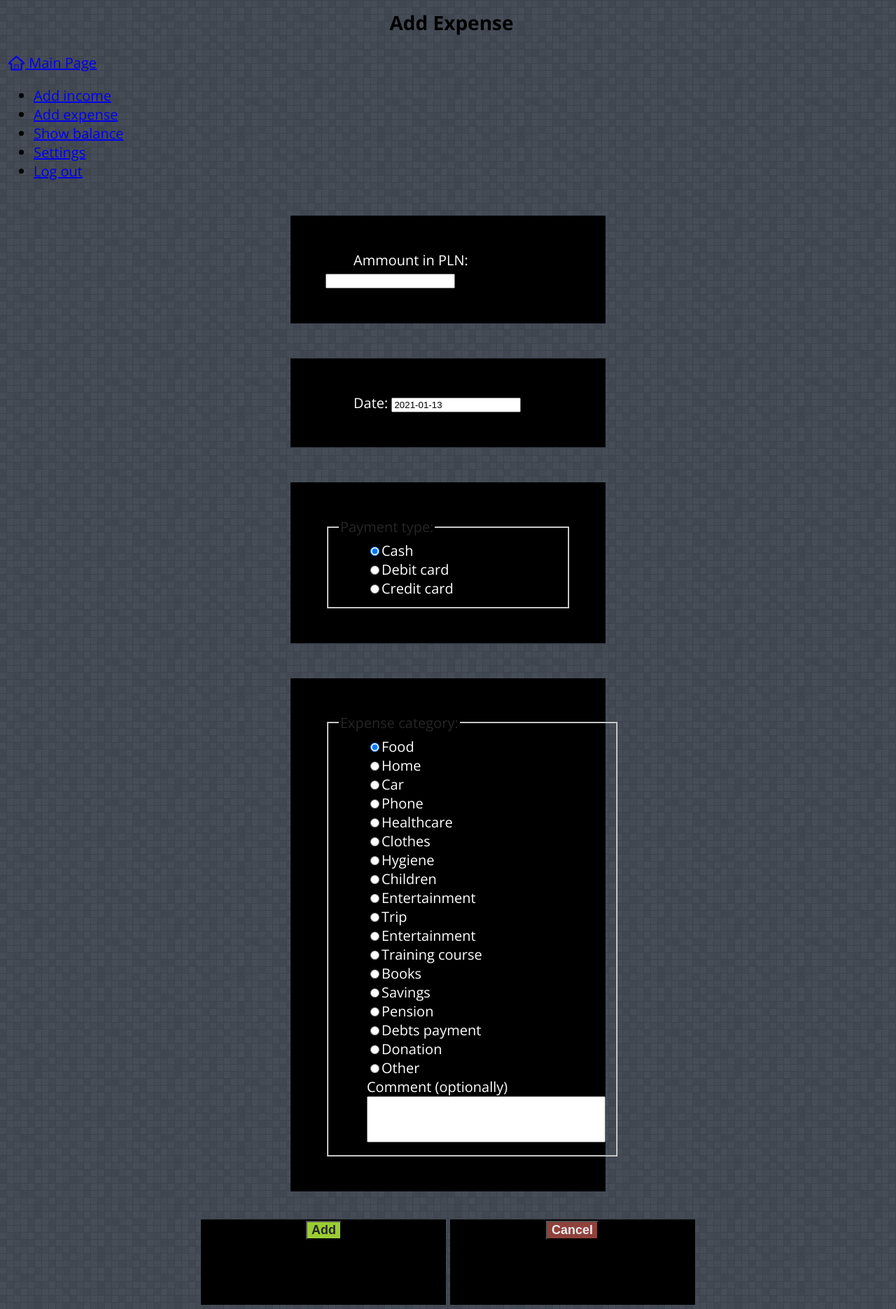
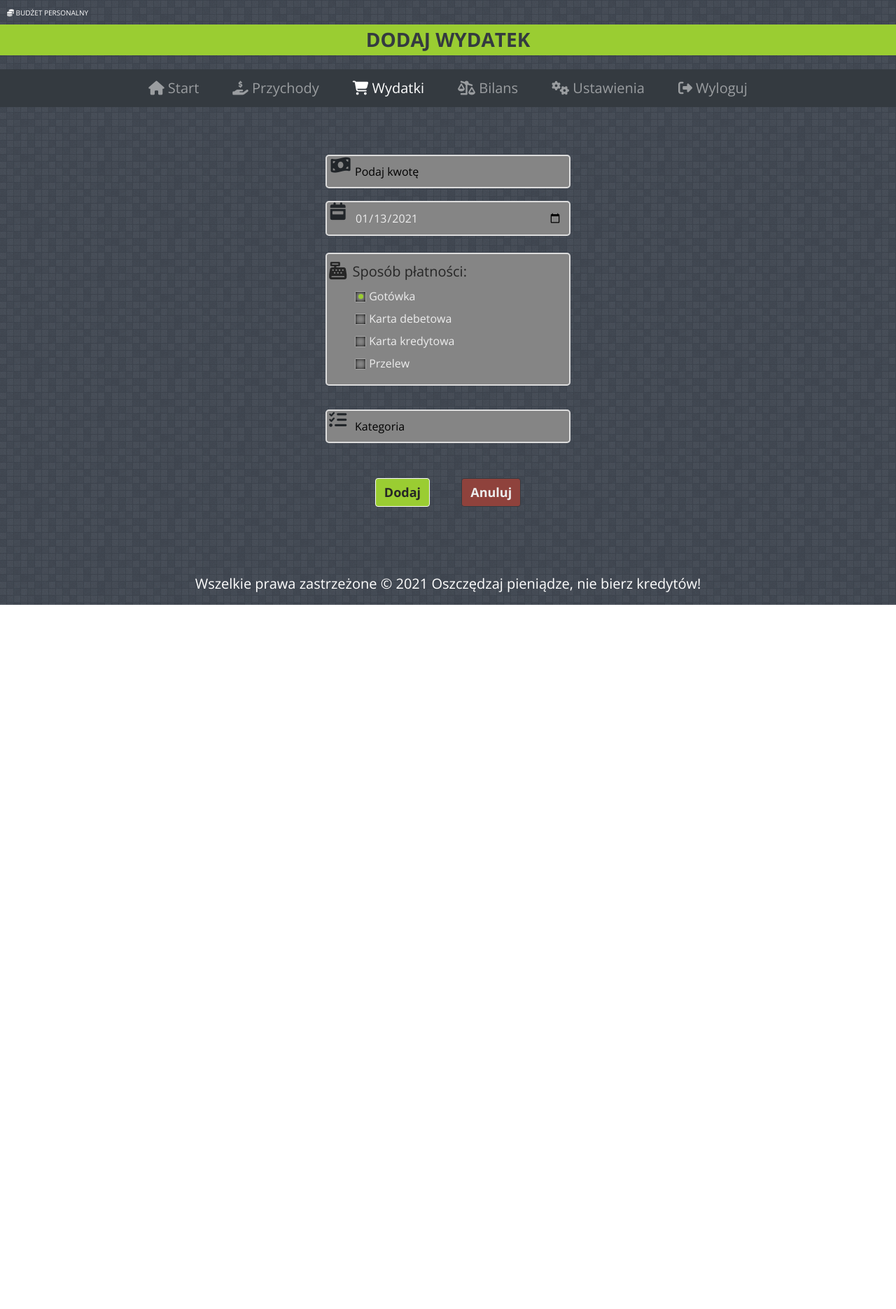
Before and after one commit to dariuszkrygier/AppPersonalBudget, a plain HTML site: page addExpense.html in a window 1280 px wide. Shown: the top 1870 px of the page at 70% size. After the commit the page ends 864 px from the top, so only its background shows below. Drawn offline with nearby package versions, Linux system fonts and the light colour scheme; files that its build step writes are made by us from their sources.

Commit message:
Update addExpense.html

```diff
--- a/addExpense.html
+++ b/addExpense.html
@@ -3,43 +3,21 @@
 <head>
 
 	<meta charset="utf-8">
-	<title>Personal Budget Add Expense</title>
+	<title>Dodaj wydatek</title>
 	<meta name="description" content="Add Expense">
 	<meta name="keywords" content="personalny, budżet, bilans, przychody, wydatki, saldo">
 	<meta name="author" content="Dariusz Krygier">
 
 	<meta http-equiv="X-Ua-Compatible" content="IE=edge">
 
-	<link rel="stylesheet" href="style.css">
-
-	<link href="https://fonts.googleapis.com/css?family=Open+Sans:400,700&amp;subset=latin-ext" rel="stylesheet">
-
-	<link rel="stylesheet" href="css/fontello.css" type="text/css">
-
-
-
-	<meta name="viewport" content="width=device-width, initial-scale=1">
-	<link rel="stylesheet" href="//code.jquery.com/ui/1.12.1/themes/base/jquery-ui.css">
-	<link rel="stylesheet" href="/resources/demos/style.css">
-	<script src="https://code.jquery.com/jquery-1.12.4.js"></script>
-	<script src="https://code.jquery.com/ui/1.12.1/jquery-ui.js"></script>
-	<script>
-	$( function() {
-		$( "#datepicker" ).datepicker({ dateFormat: 'yy-mm-dd' });
-		$("#datepicker").datepicker().datepicker("setDate", new Date());
-
-	 } );
-	 </script>
-
-
+	<link rel="stylesheet" href="css/bootstrap.min.css">
 
 	<link rel="stylesheet" href="style.css">
 
+	 <link rel="stylesheet" href= "https://cdnjs.cloudflare.com/ajax/libs/font-awesome/4.7.0/css/font-awesome.min.css">
+
 	<link href="https://fonts.googleapis.com/css?family=Open+Sans:400,700&amp;subset=latin-ext" rel="stylesheet">
-
-	<link rel="stylesheet" href="css/fontello.css" type="text/css">
-
-	<script src="budget.js"></script>
+	<script src="https://kit.fontawesome.com/9855606672.js" crossorigin="anonymous"></script>
 
 
 	<!--[if lt IE 9]>
@@ -48,156 +26,239 @@
 
 </head>
 
-<body>
+<body class="d-flex flex-column min-vh-10">
 
 	<header>
 
-		<h1>Add Expense</h1>
 
-		<div class="homePage">
 
-			<a href="mainMenu.html">
+		<span class = "logo text-uppercase">
 
-				<i class="icon-home-outline"></i>
-				<span class="tooltiptext">Main Page</span>
+					<i class="fa fa-coins "></i> Budżet personalny
 
-			</a>
+		</span>
+
+			<h1 class="text-uppercase text-dark naglowek ml-0"> Dodaj wydatek </h1>
+
+		<nav class="navbar navbar-dark bg-dark navbar-expand-lg justify-content-center text-light py-1">
+
+
+
+			<button class="navbar-toggler" type="button" data-toggle="collapse" data-target="#mainmenu" aria-controls="mainmenu" aria-expanded="false" aria-label="Przełącznik nawigacji">
+				<span class="navbar-toggler-icon"></span>
+			</button>
+
+			<div class="collapse navbar-collapse justify-content-center " id="mainmenu">
+
+				<ul class="navbar-nav">
+
+					<li class="nav-item px-3">
+						<a class="nav-link" href="mainMenu.html"><i class="fas fa-home"></i> Start </a>
+					</li>
+
+					<li class="nav-item px-3 ">
+						<a class="nav-link " href="addIncome.html"><i class="fas fa-hand-holding-usd"></i> Przychody </a>
+					</li>
+
+					<li class="nav-item px-3 active">
+						<a class="nav-link" href="addExpense.html"><i class="fas fa-shopping-cart"></i> Wydatki </a>
+					</li>
+
+					<li class="nav-item px-3">
+						<a class="nav-link" href="showBallance.html"><i class="fas fa-balance-scale-right"></i> Bilans </a>
+					</li>
+
+					<li class="nav-item px-3">
+						<a class="nav-link" href="settings.html"><i class="fas fa-cogs"></i> Ustawienia </a>
+					</li>
+
+					<li class="nav-item px-3">
+						<a class="nav-link" href="index.html"><i class="fas fa-sign-out-alt"></i> Wyloguj </a>
+					</li>
+
+				</ul>
 
 			</div>
+
+		</nav>
+
 
 	</header>
 
 	<main>
 
-		<nav id="navigation">
 
-			<ul class="menu">
-				<li><a href="addIncome.html">Add income</a></li>
-				<li><a href="addExpense.html">Add expense</a></li>
-				<li><a href="showBalance.html">Show balance</a></li>
-				<li><a href="settings.html">Settings</a></li>
-				<li><a href="logout.html">Log out</a></li>
-			</ul>
-
-		</nav>
 
 		<article>
 
+				<div class="container">
+
+				<div class="row" id="logowanie">
+
 					<form action="order.php" method="post">
 
+						<div class="col-xs-6 offset-xs-3">
+							<div class="inputWithIcon my-2">
+							  <i class="fas fa-money-bill-wave fa-lg fa-fw ml-1" aria-hidden="true"> </i>
+							  <input type="number" name="kwota" step="0.01" placeholder="Podaj kwotę" onfocus="this.placeholder=''" onblur="this.placeholder='Podaj kwotę'">
+							</div>
+						</div>
 
-			<div class="addForm">
+						<div class="col-xs-6 offset-xs-3">
+							<div class="inputWithIcon my-2">
+								<i class="fas fa-calendar-week fa-lg fa-fw"aria-hidden="true"> </i>
+								<input type="date" name="date" id="today" >
+								<script type="text/javascript" src="budget.js"></script>
 
+							</div>
+						</div>
 
-				<label>Ammount in PLN: <input type="number" name="kwota" step="0.01"></label>
+						<div class="col-xs-6 offset-xs-3">
+							<div class="inputWithIcon2 my-4">
+
+								<fieldset>
+									<legend> <i class="fas fa-cash-register fa-lg fa-fw"aria-hidden="true"> </i>  Sposób płatności: </legend>
+
+									 <div><label><input type="radio" value ="1" name="paycategory" checked> Gotówka</label></div>
+
+									 <div><label><input type="radio" value ="2" name="paycategory"> Karta debetowa</label></div>
+
+									 <div><label><input type="radio" value ="3" name="paycategory"> Karta kredytowa</label></div>
+
+									 <div><label><input type="radio" value ="4" name="paycategory"> Przelew</label></div>
+
+								</fieldset>
+
+							</div>
+						</div>
+
+						<div class="col-xs-6 offset-xs-3">
+							<div class="inputWithIcon my-2">
+							  <i class="fas fa-tasks fa-lg fa-fw" aria-hidden="true"> </i>
+							  <input type="text" name="kategoria" placeholder="Kategoria" data-toggle="modal" data-target="#GSCCModal">
+
+									<!-- The Modal -->
+								<div class="modal fade" id="GSCCModal">
+								  <div class="modal-dialog">
+									<div class="modal-content">
+
+									  <!-- Modal Header -->
+									  <div class="modal-header">
+										<h4 class="modal-title">Wybierz kategorię</h4>
+										<button type="button" class="close" data-dismiss="modal">&times;</button>
+									  </div>
+
+									  <!-- Modal body -->
+									  <div class="modal-body">
+										 <div class="form-group">
+										  <label for="sel1">Kategorie:</label>
+										  <select class="form-control" id="sel1">
+											<option>Jedzenie</option>
+											<option>Mieszkanie</option>
+											<option>Transport</option>
+											<option>Telekomunikacja</option>
+											<option>Opieka zdrowotna</option>
+											<option>Ubranie</option>
+											<option>Higiena</option>
+											<option>Dzieci</option>
+											<option>Rozrywka</option>
+											<option>Wycieczka</option>
+											<option>Szkolenia</option>
+											<option>Książki</option>
+											<option>Oszczędności</option>
+											<option>Na złotą jesień, czyli emeryturę</option>
+											<option>Spłata długów</option>
+											<option>Darowizna</option>
+											<option>Inne wydatki</option>
+										  </select>
+										  <div><label for="comment">Komentarz (opcjonalnie):</label></div>
+
+										<textarea name="comment" id="comment" rows="4" cols="24" maxlength="40"></textarea>
+										</div>
+									  </div>
+
+									  <!-- Modal footer -->
+									  <div class="modal-footer">
+
+										<button type="button" class="btn btn-info btn-outline-dark" value="Usuń dane" data-dismiss="modal">Anuluj</button>
+										<button type="button" class="btn btn-info " value="zostawDane" >Zapisz</button>
 
 									  </div>
 
-			<div class="addForm">
+									</div>
+								  </div>
+								</div>
 
-				<label>Date: <input type="text" id="datepicker" ></label>
+							</div>
+						</div>
+
+
+				<div class="row" id="logowanie">
+						<div>
+								<input type="submit" class="btn btn-info btn-outline-light" value="Dodaj">
+
+								<input type="reset" class="btn btn-info btn-outline-dark" value="Anuluj"  data-toggle="modal" data-target="#myModal">
+
+								<!-- The Modal -->
+								<div class="modal fade" id="myModal">
+								  <div class="modal-dialog">
+									<div class="modal-content">
+
+									  <!-- Modal Header -->
+									  <div class="modal-header">
+										<h4 class="modal-title">Anuluj dodawanie przychodu</h4>
+										<button type="button" class="close" data-dismiss="modal">&times;</button>
+									  </div>
+
+									  <!-- Modal body -->
+									  <div class="modal-body">
+										Wprowadzone dane zostaną utracone.<br>
+										Czy jesteś pewien, że chcesz anulować?
+									  </div>
+
+									  <!-- Modal footer -->
+									  <div class="modal-footer">
+
+										<button type="button" class="btn btn-info btn-outline-dark" value="Usuń dane" data-dismiss="modal">Usuń dane</button>
+										<button type="button" class="btn btn-info " value="zostawDane" >Zostaw dane</button>
 
 									  </div>
 
-			<div class = "addForm">
-				<fieldset>
-				<legend>Payment type: </legend>
-
-				 <div><label><input type="radio" value ="1" name="payment type" checked>Cash</label></div>
-
-				 <div><label><input type="radio" value ="2" name="payment type">Debit card</label></div>
-
-				 <div><label><input type="radio" value ="3" name="payment type">Credit card</label></div>
-
-
-				</fieldset>
 									</div>
-
-			<div class = "addForm">
-				<fieldset>
-				<legend>Expense category: </legend>
-
-				 <div><label><input type="radio" value ="1" name="expenseCategory" checked>Food</label></div>
-
-				 <div><label><input type="radio" value ="2" name="expenseCategory">Home</label></div>
-
-				 <div><label><input type="radio" value ="3" name="expenseCategory">Car</label></div>
-
-				 <div><label><input type="radio" value ="4" name="expenseCategory">Phone</label></div>
-
-				 <div><label><input type="radio" value ="5" name="expenseCategory">Healthcare</label></div>
-
-				 <div><label><input type="radio" value ="6" name="expenseCategory">Clothes</label></div>
-
-				 <div><label><input type="radio" value ="7" name="expenseCategory">Hygiene</label></div>
-
-				 <div><label><input type="radio" value ="8" name="expenseCategory">Children</label></div>
-
-				 <div><label><input type="radio" value ="9" name="expenseCategory">Entertainment</label></div>
-
-				 <div><label><input type="radio" value ="10" name="expenseCategory">Trip</label></div>
-
-				 <div><label><input type="radio" value ="11" name="expenseCategory">Entertainment</label></div>
-
-				 <div><label><input type="radio" value ="12" name="expenseCategory">Training course</label></div>
-
-				 <div><label><input type="radio" value ="13" name="expenseCategory">Books</label></div>
-
-				 <div><label><input type="radio" value ="14" name="expenseCategory">Savings</label></div>
-
-				 <div><label><input type="radio" value ="15" name="expenseCategory">Pension</label></div>
-
-				 <div><label><input type="radio" value ="16" name="expenseCategory">Debts payment</label></div>
-
-				 <div><label><input type="radio" value ="17" name="expenseCategory">Donation</label></div>
-
-				 <div><label><input type="radio" value ="17" name="expenseCategory">Other</label></div>
-
-				 <div><label for="commentExpense">Comment (optionally)</label></div>
-
-					<textarea name="commentExpense" id="commentExpense" rows="4" cols="40" maxlength="30"></textarea>
-
-
-
-				</fieldset>
 								  </div>
-
-			<div id="container2">
-
-				<div class="tile2">
-
-				<input type="submit" value="Add">
+								</div>
+						</div>
 
 				</div>
 
-
-				<div class="tile2">
-					<input type="reset" value="Cancel" onclick="return confirm_reset();">
-				</div>
-
-				<div style="clear:both;"></div>
-
-
+					</form>
 
 				</div>
 
+			</div>
 
-			</form>
 
 		</article>
 
 	</main>
 
-	<footer>
+	<footer class="mt-auto">
 
 
 		<div class="info">
 
-		All rights reserved &copy; 2020 Save money, don't take credits!
+		Wszelkie prawa zastrzeżone &copy; 2021 Oszczędzaj pieniądze, nie bierz kredytów!
 
 		</div>
 
 	</footer>
 
+	<script src="https://code.jquery.com/jquery-3.3.1.slim.min.js" integrity="sha384-q8i/X+965DzO0rT7abK41JStQIAqVgRVzpbzo5smXKp4YfRvH+8abtTE1Pi6jizo" crossorigin="anonymous"></script>
+
+	<script src="https://cdnjs.cloudflare.com/ajax/libs/popper.js/1.14.3/umd/popper.min.js" integrity="sha384-ZMP7rVo3mIykV+2+9J3UJ46jBk0WLaUAdn689aCwoqbBJiSnjAK/l8WvCWPIPm49" crossorigin="anonymous"></script>
+
+	<script src="js/bootstrap.min.js"></script>
+	<script type="text/javascript" src="budget.js"></script>
+
 </body>
 </html>
```
Lines whose indentation alone changed are shown as unchanged.
